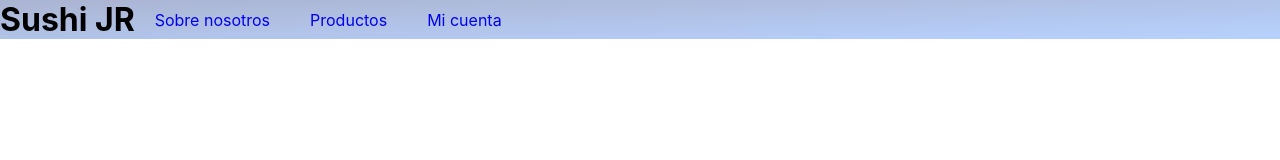
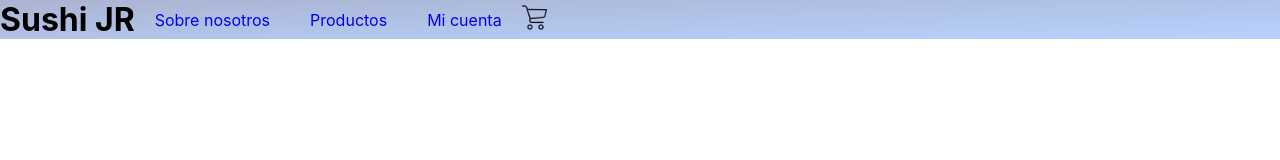
Before and after one commit to joreyza/coder-project, a React (Create React App) app: page / in a window 1280 px wide. Shown: the top 160 px of the page. Built offline with nearby package versions, Linux system fonts and the light colour scheme.

Commit message:
se agrega el componente CartWidget con el carrito de compras y se pone dentro del componente NavBar

```diff
--- /dev/null
+++ b/src/components/navbar/CartWidget.css
@@ -0,0 +1,3 @@
+.carro{
+    width: 25px;
+}
--- /dev/null
+++ b/src/components/navbar/CartWidget.js
@@ -0,0 +1,12 @@
+import "./CartWidget.css";
+import carrito from "../../img/cart.png";
+
+const CartWidget = () => {
+    return (
+            <div>
+                <img src={carrito} className='carro'alt='carro de compras'/>
+            </div>
+            )
+};
+
+export default CartWidget
--- a/src/components/navbar/Navbar.js
+++ b/src/components/navbar/Navbar.js
@@ -1,4 +1,4 @@
-import avatar from '../../img/jorge_reyes.jpg';
+import CartWidget from './CartWidget';
 import './navbar.css';
 
 export const Navbar = () => {
@@ -13,6 +13,7 @@ export const Navbar = () => {
                 <li> <a href = "products.html" > Productos </a></li>
                 <li> <a href = "account.html" > Mi cuenta </a></li>
             </ul>
+            <CartWidget/>
         </div>
     )
 }
```
Also changed, not shown: src/img/cart.png (added).
